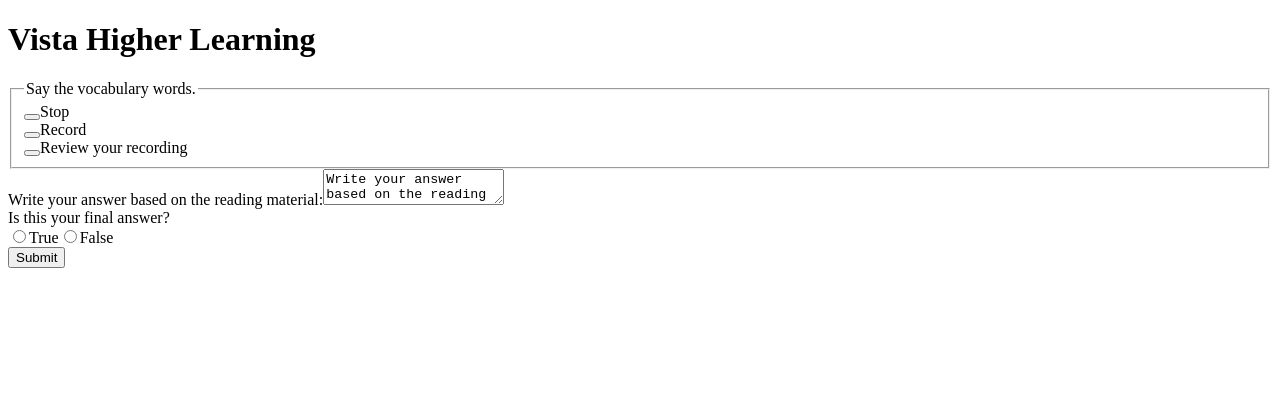
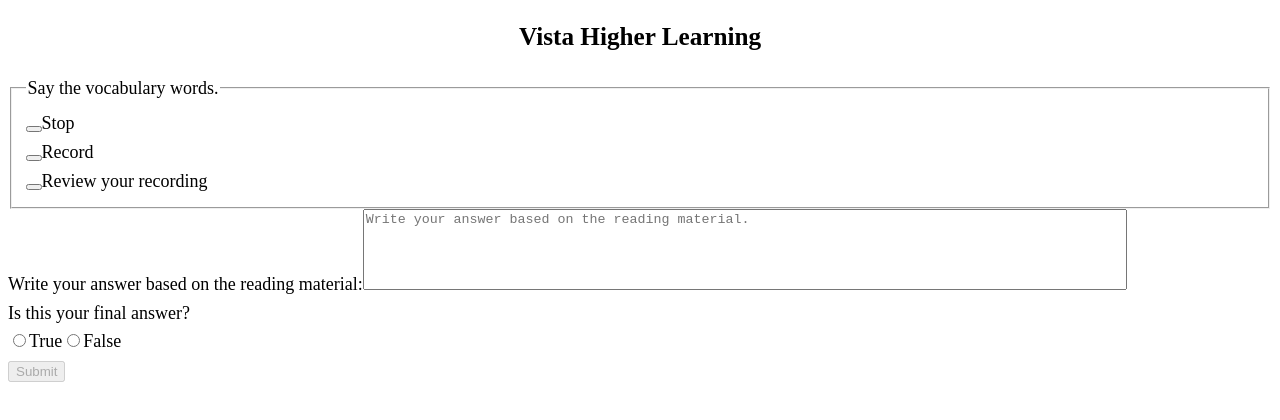
Before and after one commit to james-laff-vista/vista, a React app: page / in a window 1280 px wide. Shown: the top 420 px of the page. Built offline with nearby package versions, Linux system fonts and the light colour scheme.

Commit message:
add functionality and very basic styling

```diff
--- a/client/components/MediaButton.jsx
+++ b/client/components/MediaButton.jsx
@@ -1,4 +1,4 @@
-import React from 'react';
+import React, { useState } from 'react';
 
 const buttonTypes = {
   'Stop': 'square',
@@ -6,13 +6,17 @@ const buttonTypes = {
   'Review your recording': 'triangle-right'
 };
 
-const MediaButton = ({ type }) => {
+const MediaButton = ({ mediaFunc, active, handleClick }) => {
+
+
   return (
     <div className='media-control'>
-      <button className='button media-button' aria-label={type}>
-        <div className={buttonTypes[type]} />
+      <button type='button'
+        className={`button media-button ${mediaFunc === active ? 'active' : ''}`}
+        aria-label={mediaFunc} onClick={() => handleClick(mediaFunc)}>
+        <div className={buttonTypes[mediaFunc]} />
       </button>
-      {type}
+      {mediaFunc}
     </div>
   );
 };
--- a/client/components/VocabButtons.jsx
+++ b/client/components/VocabButtons.jsx
@@ -1,13 +1,29 @@
-import React from 'react';
+import React, { useState } from 'react';
 import MediaButton from './MediaButton';
 
-const VocabButtons = () => {
+const VocabButtons = ({ response }) => {
+  const [playing, setPlaying] = useState(false);
+  const [active, setActive] = useState('Stop');
+
+  function handleClick(mediaFunc) {
+    setActive(mediaFunc);
+
+    if (mediaFunc === 'Stop' && playing === true) response.current.focus();
+    if (mediaFunc === 'Review your recording') {
+      setPlaying(true);
+      setTimeout(() => {
+        setPlaying(false);
+        setActive('Stop');
+      }, 5000);
+    }
+  }
+
   return (
     <fieldset className='buttons vocab-buttons'>
       <legend>Say the vocabulary words.</legend>
-      <MediaButton type='Stop' />
-      <MediaButton type='Record' />
-      <MediaButton type='Review your recording' />
+      <MediaButton mediaFunc='Stop' handleClick={handleClick} />
+      <MediaButton mediaFunc='Record' active={active} handleClick={handleClick} />
+      <MediaButton mediaFunc='Review your recording' active={active} handleClick={handleClick} />
     </fieldset>
   );
 };
--- a/client/components/VocabSubmit.jsx
+++ b/client/components/VocabSubmit.jsx
@@ -1,16 +1,20 @@
-import React from 'react';
+import React, {useState} from 'react';
 
 const VocabSubmit = () => {
+  const [noSubmit, setNoSubmit] = useState(true);
+
   return (
     <div className='buttons submit-buttons'>
       <label htmlFor='final-answer'>Is this your final answer?</label>
       <div className='answer-buttons'>
-        <input type='radio' id='true' name='final-answer' value='true' />
+        <input type='radio' id='true' name='final-answer'
+          value='true' onChange={() => setNoSubmit(false)} />
         <label htmlFor='true'>True</label>
-        <input type='radio' id='false' name='final-answer' value='false' />
+        <input type='radio' id='false' name='final-answer'
+          value='false' onChange={() => setNoSubmit(true)} />
         <label htmlFor='false'>False</label>
       </div>
-      <input type='submit' value='Submit' />
+      <input type='submit' value='Submit' disabled={noSubmit} />
     </div>
   );
 };
--- a/client/containers/MainContainer.jsx
+++ b/client/containers/MainContainer.jsx
@@ -1,23 +1,21 @@
-import React, { useEffect } from 'react';
+import React, { useRef } from 'react';
 import VocabButtons from '../components/VocabButtons';
 import VocabSubmit from '../components/VocabSubmit';
 
 const MainContainer = () => {
+  const response = useRef(null);
+
   return (
-    <div className="main-container">
-      <form className="lesson-review">
-        <h1>Vista Higher Learning</h1>
-        <VocabButtons />
-        <label className='screen-reader' htmlFor='freeform-response'>
+    <form className="lesson-review">
+      <h1 onClick={() => response.current.focus()}>Vista Higher Learning</h1>
+      <VocabButtons response={response} />
+      <label className='screen-reader' htmlFor='freeform-response'>
           Write your answer based on the reading material:
-        </label>
-        <textarea id='freeform-response' name='freeform-response'>
-          Write your answer based on the reading material
-        </textarea>
-        {/* <VocabText /> */}
-        <VocabSubmit />
-      </form>
-    </div>
+      </label>
+      <textarea id='freeform-response' name='freeform-response' rows='5'
+        ref={response} placeholder='Write your answer based on the reading material.' />
+      <VocabSubmit />
+    </form>
   );
 };
 
--- a/client/index.js
+++ b/client/index.js
@@ -1,7 +1,7 @@
 import React from 'react';
 import { render } from 'react-dom';
 import App from './App';
-// import styles from './scss/application.scss';
+import styles from './scss/application.scss';
 
 render(
   <App />,
--- /dev/null
+++ b/client/scss/application.scss
@@ -0,0 +1,116 @@
+html {
+  font-size: 18px;
+  line-height: 1.6;
+}
+
+h1 {
+  font-size: 1.4em;
+  text-align: center;
+}
+
+textarea {
+  width: 60%;
+  resize: none;
+}
+
+.screen-reader {
+	border: 0;
+	clip: rect(0 0 0 0);
+	height: 1px;
+	margin: -1px;
+	overflow: hidden;
+	padding: 0;
+	position: absolute;
+	white-space: nowrap;
+	width: 1px;
+}
+
+.lesson-review {
+  margin: 0 auto;
+  max-width: 1400px;
+  display: flex;
+  flex-direction: column;
+  justify-content: center;
+  align-items: center;
+}
+
+.vocab-buttons {
+  width: 60%;
+  display: flex;
+  justify-content: space-between;
+  border-width: 0px;
+
+  legend {
+    text-align: center;
+  }
+}
+
+.media-control {
+  flex: 1;
+  display: flex;
+  flex-direction: column;
+  align-items: center;
+  text-align: center;
+}
+
+.media-button {
+  border-radius: 50%;
+  border: 0.75em solid transparent;
+  padding: 20px;
+  outline: none;
+
+  &.active {
+    background-color: yellow;
+  }
+
+  &:hover,&:focus {
+    border: 0.75em solid black;
+  }
+}
+
+.square {
+  height: 50px;
+  width: 50px;
+  background-color: red;
+}
+
+.circle {
+  height: 50px;
+  width: 50px;
+  border-radius: 50%;
+  background-color: blue;
+}
+
+.triangle-right {
+	width: 0;
+	height: 0;
+  margin-left: 7px;
+  border-width: 0px;
+	border-top: 25px solid transparent;
+	border-left: 43px solid green;
+	border-bottom: 25px solid transparent;
+  background-color: transparent;
+}
+
+.submit-buttons {
+  text-align: center;
+}
+
+.answer-buttons {
+  text-align: center;
+  margin: 0 auto;
+
+  label {
+    margin-right: 10px;
+  }
+}
+
+@media screen and (max-width: 350px) {
+  html {
+    font-size: 16px;
+  }
+
+  .vocab-buttons {
+    flex-direction: column;
+  }
+}
```
Also changed, not shown: 1 other file (tests, documents, lock files or other folders).
